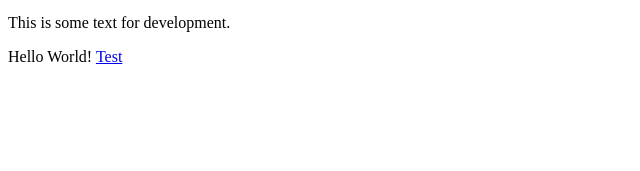
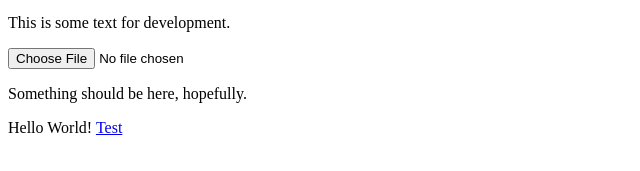
Before and after one commit to TastyRecipe/TastyRecipe.github.io, a plain HTML site: page index.html in a window 1280 px wide. Shown: the part 183-354 px from the top of the page, without its empty margins (0-640 px from the left). Drawn offline with Linux system fonts and the light colour scheme.

Commit message:
add input

```diff
--- a/index.html
+++ b/index.html
@@ -21,6 +21,8 @@
         <P>
             This is some text for development.
         </P>
+        <input type="file" accept="image/*. video/*" capture>
+        <p>Something should be here, hopefully.</p>
     </main>
     <div>
         <p>
```
